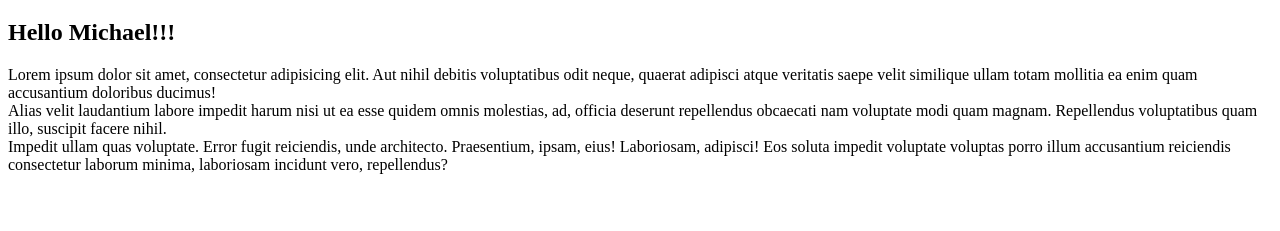
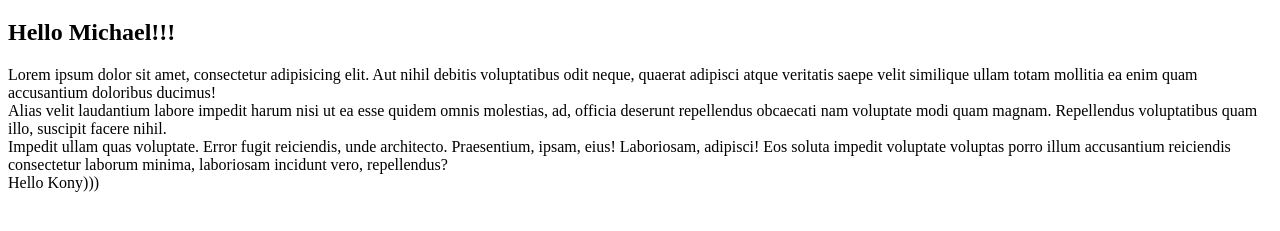
Before and after one commit to naber25/demo2000, a plain HTML site: page index.html in a window 1280 px wide. Shown: the part 61-292 px from the top of the page. Drawn offline with Linux system fonts and the light colour scheme.

Commit message:
Update index.html

```diff
--- a/index.html
+++ b/index.html
@@ -10,5 +10,6 @@
 	<div>Lorem ipsum dolor sit amet, consectetur adipisicing elit. Aut nihil debitis voluptatibus odit neque, quaerat adipisci atque veritatis saepe velit similique ullam totam mollitia ea enim quam accusantium doloribus ducimus!</div>
 	<div>Alias velit laudantium labore impedit harum nisi ut ea esse quidem omnis molestias, ad, officia deserunt repellendus obcaecati nam voluptate modi quam magnam. Repellendus voluptatibus quam illo, suscipit facere nihil.</div>
 	<div>Impedit ullam quas voluptate. Error fugit reiciendis, unde architecto. Praesentium, ipsam, eius! Laboriosam, adipisci! Eos soluta impedit voluptate voluptas porro illum accusantium reiciendis consectetur laborum minima, laboriosam incidunt vero, repellendus?</div>
+	<section>Hello Kony)))</section>
 </body>
 </html>
```
